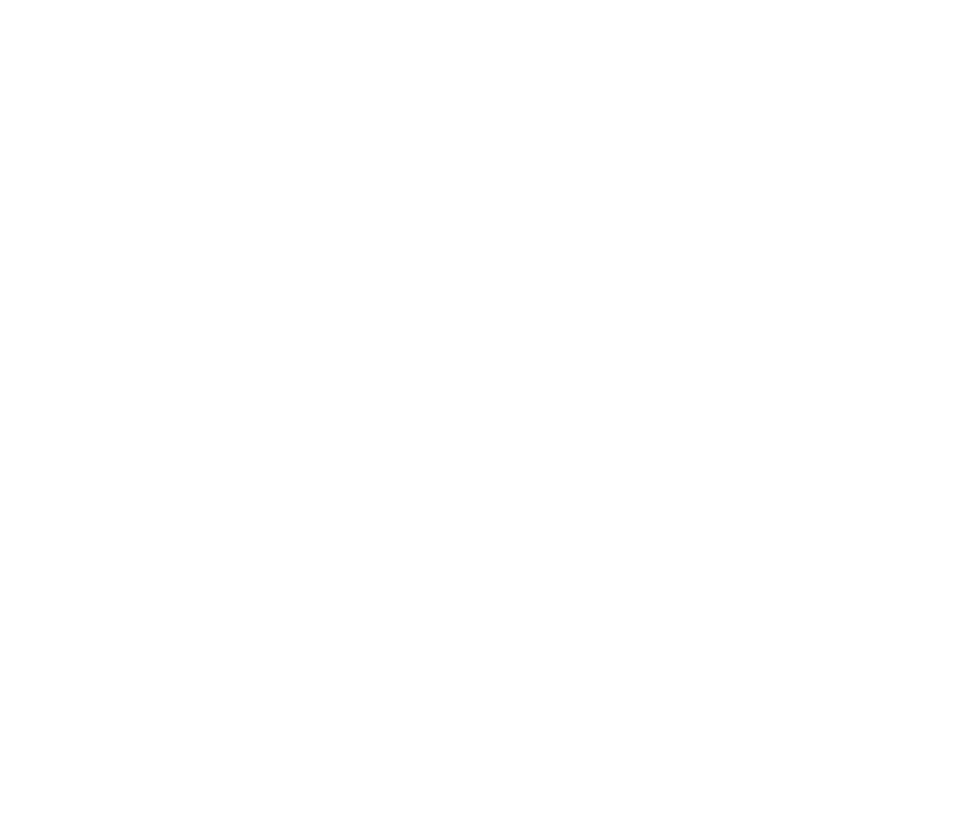
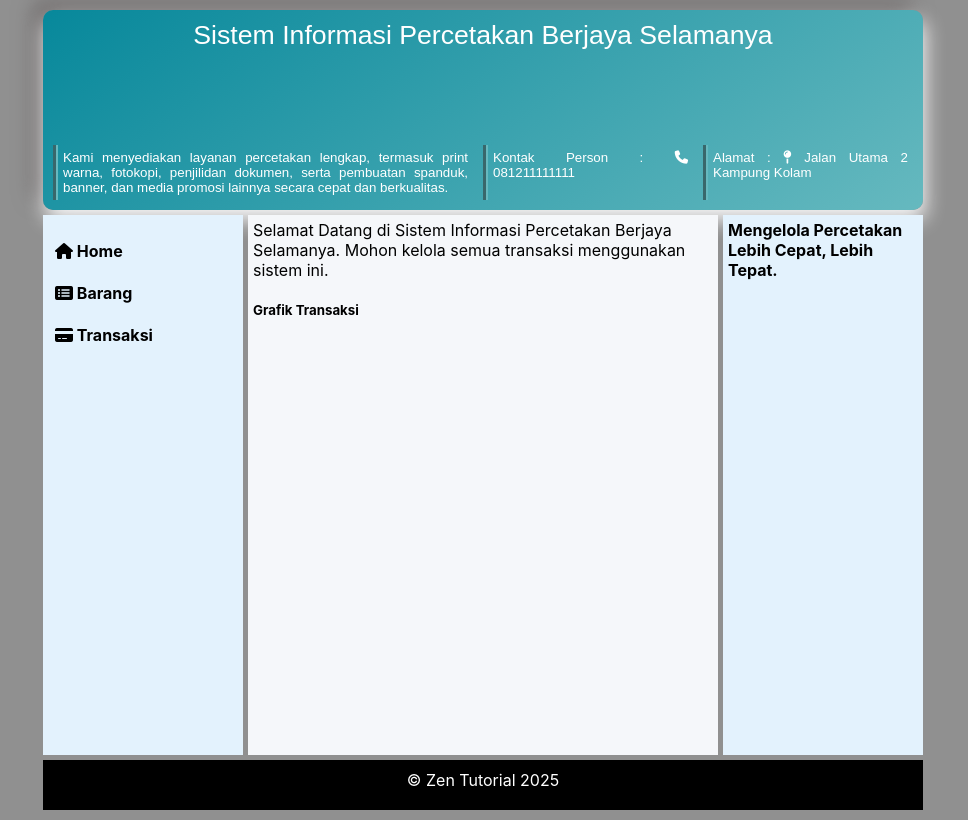
Before and after one commit to belajarwebmedan/percetakan, a PHP site: page / in a window 1280 px wide. Before the commit the part shown is empty. Shown: the whole page, without its empty margins (157-1125 px from the left). Run offline with PHP 8.4, Linux system fonts and the light colour scheme.

Commit message:
persiapan

```diff
--- a/index.php
+++ b/index.php
@@ -3,9 +3,41 @@
 <head>
     <meta charset="UTF-8">
     <meta name="viewport" content="width=device-width, initial-scale=1.0">
-    <title>Document</title>
+    <title>Zen Tutorial</title>
+    <link rel="stylesheet" href="style.css">
+    <link rel="stylesheet" href="https://cdnjs.cloudflare.com/ajax/libs/font-awesome/6.5.0/css/all.min.css">
+
 </head>
 <body>
+    <div class="container">
+        <div class="header">
+            <span class="judul">Sistem Informasi Percetakan Berjaya Selamanya</span>
+            <div class="hero-container">
+                <div class="hero-item">
+                     Kami menyediakan layanan percetakan lengkap, termasuk print warna, fotokopi, penjilidan dokumen, serta pembuatan spanduk, banner, dan media promosi lainnya secara cepat dan berkualitas.
+                </div>
+                <div class="hero-item" >Kontak Person : <i class="fa fa-phone"></i> 081211111111</div>
+                <div class="hero-item">Alamat : <i class="fa fa-map-pin"></i> Jalan Utama 2 Kampung Kolam</div>
+            </div>
+        </div>
+            <div class="leftSide">
+                <ul class="menu">
+                    <li class="menu-item"> <i class="fa fa-home"></i> Home</li>
+                    <li class="menu-item"><i class="fa fa-list-alt"></i> Barang</li>
+                    <li class="menu-item"> <i class="fa fa-credit-card"></i> Transaksi</li>
+                </ul>
+            </div>
+            <div class="konten">
+                <div class="isi-konten">
+                    Selamat Datang di Sistem Informasi Percetakan Berjaya Selamanya. Mohon kelola semua transaksi menggunakan sistem ini.
+                    <h5>Grafik Transaksi</h5>
+                </div>
+            </div>
+            <div class="rightSide">
+                <div class="slogan">Mengelola Percetakan Lebih Cepat, Lebih Tepat.</div>
+            </div>
+        <div class="footer">&copy; Zen Tutorial 2025</div>
+    </div>
 
 </body>
 </html>
--- /dev/null
+++ b/style.css
@@ -0,0 +1,170 @@
+
+:root {
+  /* Backgrounds */
+  --bg-main: #F5F7FA;
+  --bg-white: #FFFFFF;
+  --bg-dark: #000;
+  --bg-secondary: #909090;
+  --bg-soft-blue: #E3F2FD;
+  --bg-soft-lime: #F0F4C3;
+  --bg-soft-lavender: #E8EAF6;
+    --bg1:#E37222;
+    --bg2:#07889B;
+    --bg3:#66B9BF;
+    --bg4:#EEAA7B;
+  /* Texts */
+  --text-light:#FFF;
+  --text-primary: #1E293B;
+  --text-secondary: #334155;
+  --text-muted: #475569;
+  --text-accent-blue: #0D47A1;
+  --text-accent-purple: #6D28D9;
+}
+
+.gambar{
+width: 100px;
+filter:drop-shadow(0 0 5px gray);
+transition: all 0.3s ease-in-out;
+border-radius: 10px;
+}
+.gambar:hover{
+width: 180px;
+cursor: pointer;
+transform: rotate(360deg);
+}
+
+body{
+    margin: 10px 200px;
+    background-color: var(--bg-secondary);
+    font-family: 'Inter', sans-serif;
+}
+.container{
+    display: grid;
+    grid-template-columns: 200px 1fr 200px;
+    grid-template-rows: 200px 1fr 50px;
+    min-height: 100vh;
+    gap:5px
+}
+.header {
+    grid-column: 1/4;
+    background: linear-gradient(145deg, var(--bg2), var(--bg3));
+    box-shadow:
+        2px 10px 20px #f9f9fa,
+        -10px -10px 20px #726e6e;
+    border-radius: 10px;
+    color: var(--text-dark);
+    display: flex;
+    flex-direction: column;
+    justify-content: space-between;
+}
+
+
+.leftSide{
+    background-color: var(--bg-soft-blue);
+}
+.konten{
+    background-color: var(--bg-main);
+}
+.rightSide{
+    background-color:var(--bg-soft-blue);
+}
+.footer{
+    grid-column: 1/4;
+    background-color: black;
+    color: var(--text-light);
+    text-align: center;
+    padding-top: 10px;
+}
+
+.menu{
+    list-style-type: none;
+    text-align: left;
+    /* border: solid; */
+    padding-left: 0;
+}
+.menu-item{
+    /* border: solid; */
+    margin: 2px;
+    font-weight: bold;
+    padding: 10px;
+}
+.menu-item:hover{
+    background-color: var(--bg-dark);
+    cursor: pointer;
+    color: var(--text-light);
+}
+.hero-container {
+    display: grid;
+    grid-template-columns: 2fr 1fr 1fr;
+    position: relative;
+    bottom: 0px;
+    margin: 10px;
+    gap: 10px;
+    }
+.judul{
+    /* margin-bottom: 100px; */
+    margin-top: 10px;
+    font-size: 20pt;
+    font-family: Arial, Helvetica, sans-serif;
+    /* border: solid; */
+    text-align: center;
+    color: var(--text-light);
+}
+.hero-item{
+    font-family: Arial, Helvetica, sans-serif;
+    font-size: 10pt;
+    color: var(--text-light);
+    text-align: justify;
+    border-left: solid;
+    border-left-style:groove;
+    border-left-color: var(--bg3);
+    border-left-width: 5px;
+    padding: 5px;
+}
+.slogan{
+    padding: 5px;
+    font-weight: bold;
+}
+
+.isi-konten{
+    padding:5px;
+}
+/* =============================================================================== */
+/* =============================================================================== */
+/* =============================================================================== */
+/* =============================================================================== */
+/* =============================================================================== */
+/* =============================================================================== */
+/* =============================================================================== */
+/* =============================================================================== */
+@media (max-width: 768px) {
+.container {
+    grid-template-columns: 1fr;     /* Semua jadi 1 kolom */
+    grid-template-rows: auto;       /* Tinggi menyesuaikan */
+}
+.judul{
+    font-size: large;
+    columns: var(--text-light);
+}
+.header{
+    border-radius: 1px;
+}
+.hero-container{
+    display: none;
+}
+.header,
+.leftSide,
+.konten,
+.rightSide,
+.footer {
+    grid-column: 1 / 2; /* Semua elemen memenuhi 1 kolom */
+}
+
+body{
+    margin:0;
+    font-size: 15px;
+}
+h1 {
+        font-size: 28px;
+    }
+}
```
